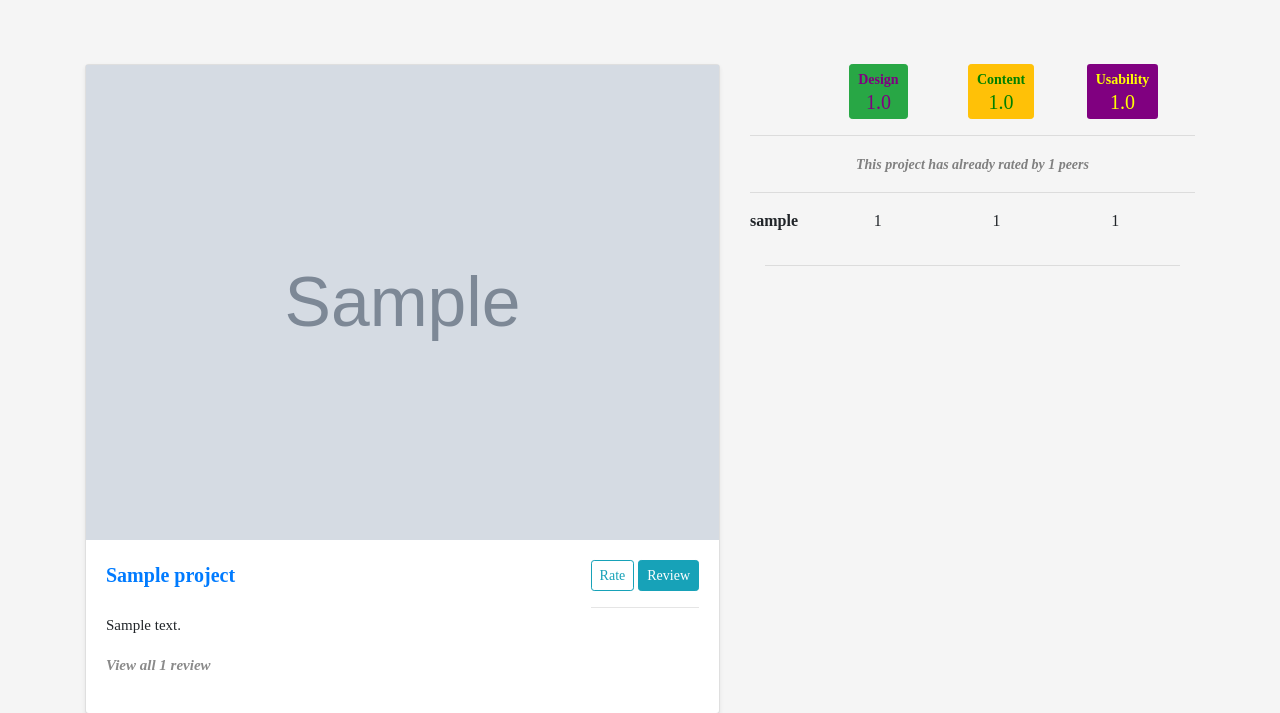
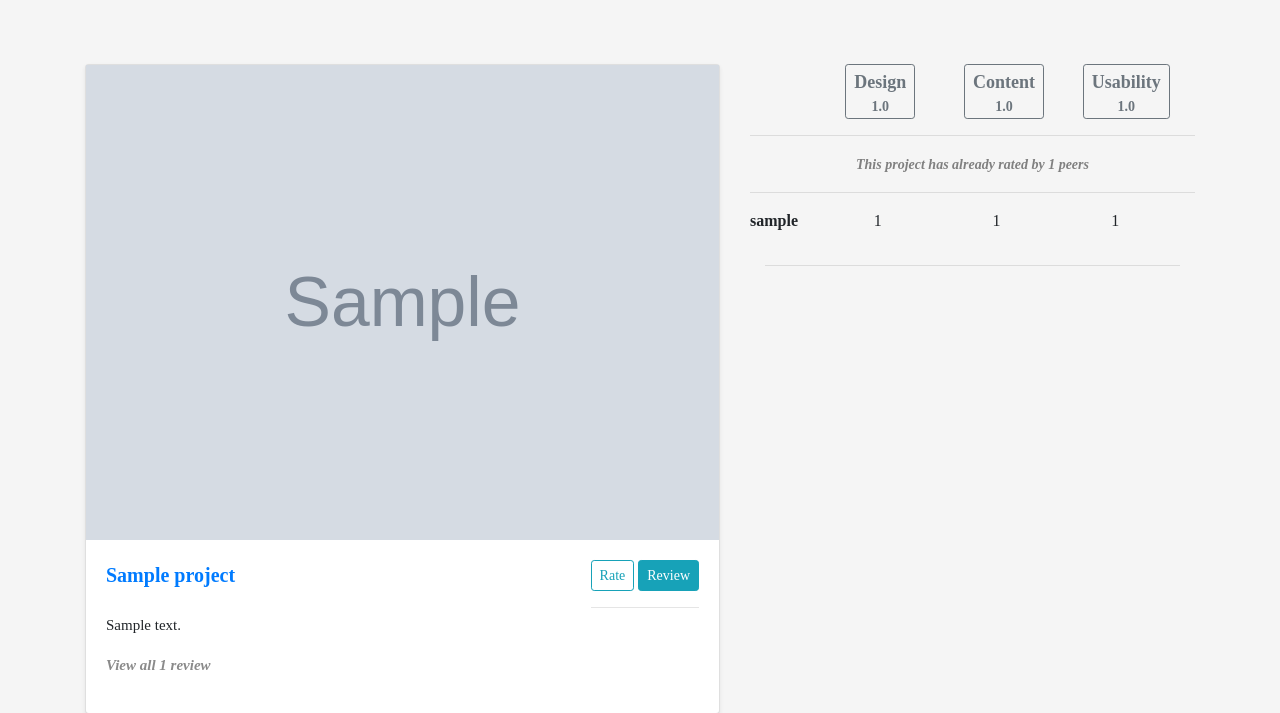
Before and after one commit to iamzilfa/IPs_Awwards, a Django app: page /oneproject/1 in a window 1280 px wide. Shown: the part 61-774 px from the top of the page. Run offline with Django 3.2, Linux system fonts and the light colour scheme; a user stored in the database is signed in; tables that the repository leaves empty hold one stand-in row (values such as "Sample post"); grey boxes marked "Sample" are stand-in pictures; some libraries are stand-ins or nearby versions.

Commit message:
modified project file

```diff
--- a/awwards/templates/profile.html
+++ b/awwards/templates/profile.html
@@ -13,8 +13,8 @@
             <div class="col-md-6 mt-3">
                 <div class="media-body">
                     <span class="mr-5"><strong>{{my_profile.user}}</strong></span>
-                    <span class="mr-5"><a href="{%url 'edit'%}" class="btn btn-outline-info btn-sm"
-                            style="margin-left: 70px;">Edit Profile</a></span>
+                    <span class="mr-5"><a href="{%url 'edit'%}" class="btn  btn-sm"
+                            style="margin-left: 70px;background-color: purple;color: yellow;">Edit Profile</a></span>
                     <br>
                     <br>
                     <p> __<i>{{my_profile.bio}}</i></p>
@@ -27,7 +27,7 @@
 </div>
 
 <div class="container">
-    <h1 class="text-center" style="color: grey;font-family: 'Times New Roman', Times, serif;">Posted Project</h1>
+    <h1 class="text-center" style="color: grey;font-family: 'Times New Roman', Times, serif;">Available Projects</h1>
     <br>
 
     <div class="row">
--- a/awwards/templates/project.html
+++ b/awwards/templates/project.html
@@ -46,22 +46,22 @@
 
         <div class="col-md-2"></div>
         <div class="col-md-3">
-          <a class="btn btn-success btn-sm" style="margin-left: 20px;font-weight: bold;color: purple;height: 55px;">
-            <span>Design</span>
-            <h5>{{design}}.0</h5>
+          <a class="btn btn-outline-secondary btn-sm" style="margin-left: 16px;font-weight: bold;height: 55px;">
+            <span style="font-size: 18px;">Design</span>
+            <p>{{design}}.0</p>
           </a>
         </div>
         <div class="col-md-3">
-          <a class="btn btn-warning btn-sm" style="margin-left: 20px;font-weight: bold;color: green;height: 55px;">
-            <span>Content</span>
-            <h5>{{content}}.0</h5>
+          <a class="btn btn-outline-secondary btn-sm" style="margin-left: 16px;font-weight: bold;height: 55px;">
+            <span style="font-size: 18px;">Content</span>
+            <p>{{content}}.0</p>
           </a>
         </div><br>
         <div class="col-md-3">
-          <a class="btn btn-sm"
-            style="margin-left: 20px; font-weight: bold;background-color: purple;color: yellow;height: 55px;">
-            <span>Usability</span>
-            <h5>{{usability}}.0</h5>
+          <a class="btn btn-outline-secondary btn-sm"
+            style="margin-left: 16px; font-weight: bold;height: 55px;">
+            <span style="font-size: 18px;">Usability</span>
+            <p>{{usability}}.0</p>
           </a>
         </div><br>
 
```
